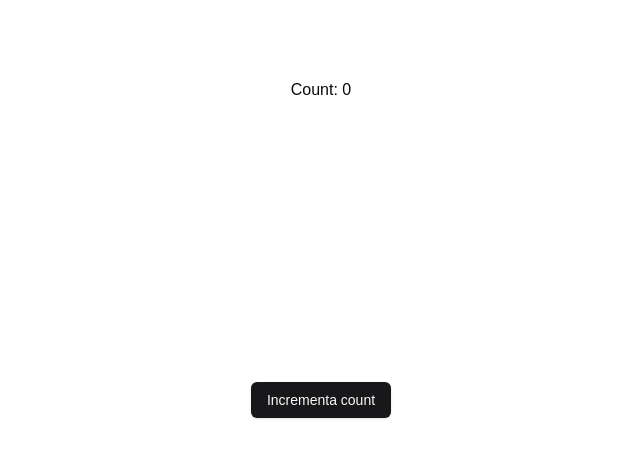
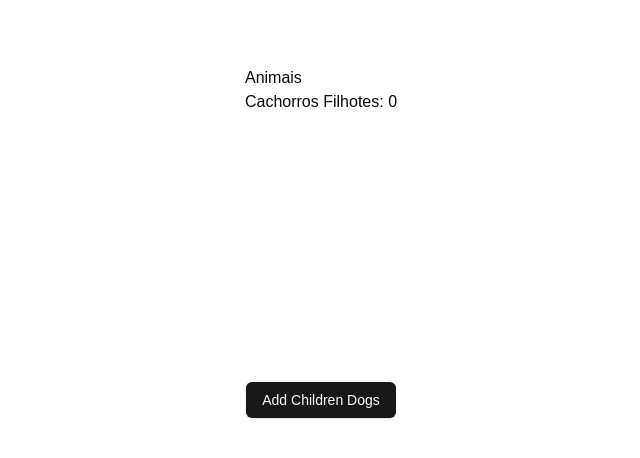
Before and after one commit to JheanAntunes/learn-zustand, a Next.js app: page / in a window 1280 px wide. Shown: the top 458 px of the page, without its empty margins (319-959 px from the left). Built offline with nearby package versions, Linux system fonts and the light colour scheme.

Commit message:
:sparkles:	feat: add Component Animais e Controls animais in home-page

```diff
--- a/src/app/page.tsx
+++ b/src/app/page.tsx
@@ -1,11 +1,11 @@
-import ControlsCount from "@/components/store/controls";
-import Count from "@/components/store/count";
+import Animais from "@/components/store/animais";
+import ControlsAnimais from "@/components/store/controls-animais";
 
 export default function Home() {
   return (
     <div className="grid grid-rows-[20px_1fr_20px] items-center justify-items-center min-h-screen p-8 pb-20 gap-16 sm:p-20 font-">
-      <Count />
-      <ControlsCount />
+      <Animais />
+      <ControlsAnimais />
     </div>
   );
 }
```
